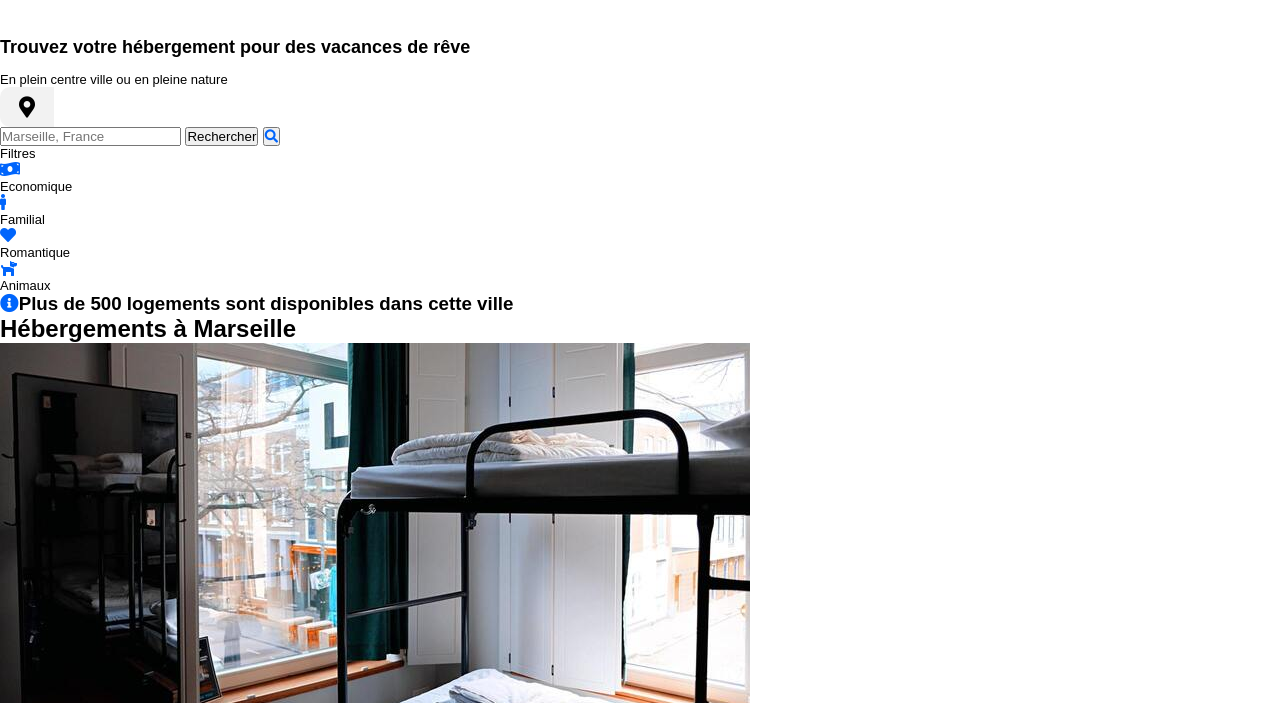
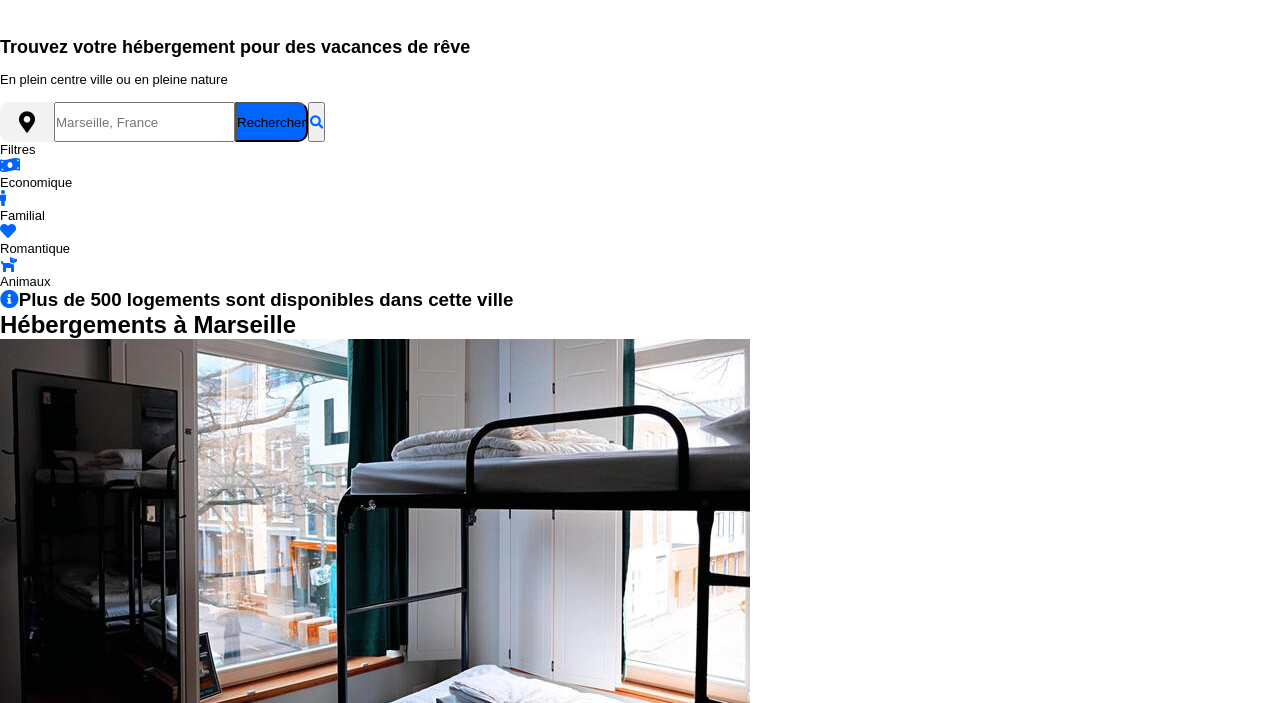
Before and after one commit to EdoBat01/BatumboEdouard_2_270821, a plain HTML site: page index.html in a window 1280 px wide. Shown: the part 97-800 px from the top of the page. Drawn offline with Linux system fonts and the light colour scheme; a web font is replaced by a local one.

Commit message:
--- Auto-Git Commit ---

```diff
--- a/style.css
+++ b/style.css
@@ -113,3 +113,17 @@ header nav {
     top: 50%;
     left: 50%;
     transform: translate(-50%, -50%);
+}
+#search-section {
+    display: flex;
+    height: 40px;
+    margin-top: 15px;
+}
+.search-bar {
+    display: flex;
+    justify-content: flex-start;
+}
+.rechercher {
+    background-color: #0065FC;
+    border-top-right-radius: 10px;
+    border-bottom-right-radius: 10px;
```
